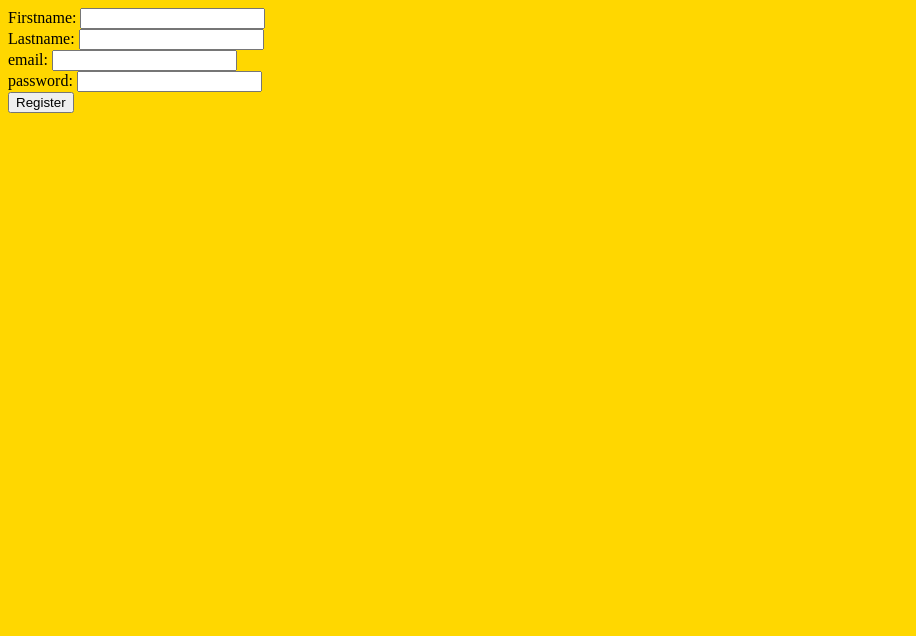
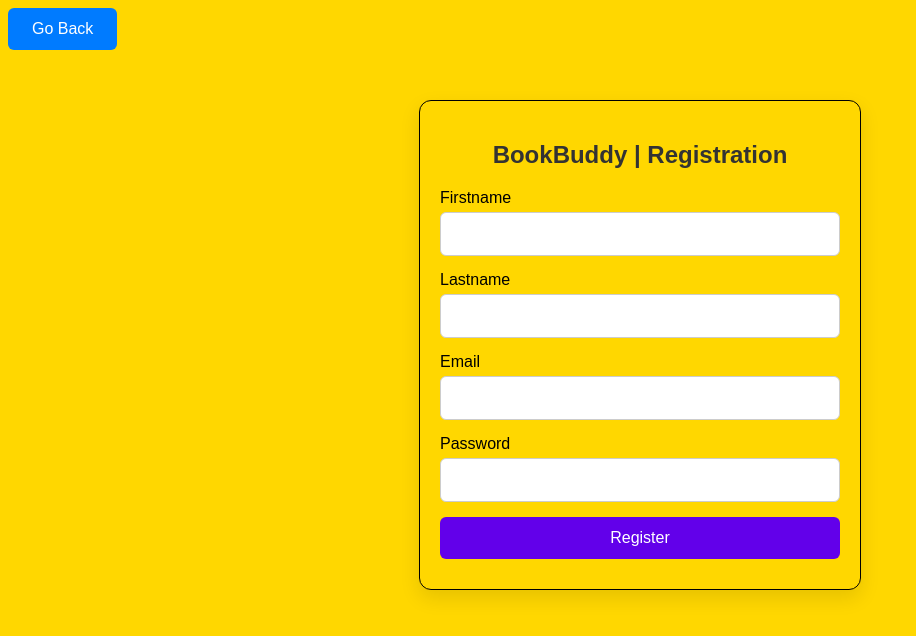
Before and after one commit to mastering23/mybookbuddy-app, a React (Vite) app: page /register in a window 1280 px wide. Shown: the top 636 px of the page, without its empty margins (0-916 px from the left). Built offline with nearby package versions, Linux system fonts and the light colour scheme.

Commit message:
adds css styling

```diff
--- a/src/components/Register.jsx
+++ b/src/components/Register.jsx
@@ -55,12 +55,16 @@ export const Register = () => {
 
 
   return (
-    <>
-      Firstname: <input value={firstNameValue} onChange={handleFirstNameChange} /><br />
-      Lastname: <input value={lastNameValue} onChange={handleLastNameChange} /><br />
-      email: <input value={emailValue} onChange={handleEmailChange} /><br />
-      password: <input value={passwordValue} onChange={handlePasswordChange} /><br />
-      <button onClick={handleRegisterClick}>Register</button>
-    </>
+    <div>
+      <button class="back-button" onClick={()=> navigate(-1)}>Go Back</button>  {/*navigate(-1) means to go back in history*/}
+      <div class="my-form">
+        <h2>BookBuddy | Registration</h2>
+        <label>Firstname</label><input type="text" value={firstNameValue} onChange={handleFirstNameChange} /><br />
+        <label>Lastname</label><input type="text" value={lastNameValue} onChange={handleLastNameChange} /><br />
+        <label> Email</label> <input type="email" value={emailValue} onChange={handleEmailChange} /><br />
+        <label>Password</label> <input type="password" value={passwordValue} onChange={handlePasswordChange} /><br />
+        <button onClick={handleRegisterClick}>Register</button>
+      </div>
+    </div>
   );
 };
--- a/src/components/SignIn.jsx
+++ b/src/components/SignIn.jsx
@@ -51,7 +51,8 @@ export const SignIn = () => {
 
 
   return (
-    <div>
+    <div class='my-form'>
+      <h2>BookBuddy | Sign In</h2>
       Username: <input value={usernameValue} onChange={handleUsernameChange} type='text' /><br />
       Password: <input value={passwordValue} onChange={handlePasswordChange} type='password' /><br />
       <button onClick={handleSignInClick}>Sign In</button>
--- a/src/index.css
+++ b/src/index.css
@@ -1,3 +1,98 @@
 body{
   background-color: gold;
 }
+
+.my-form {
+  width: 400px;
+  padding: 20px;
+  margin: 50px auto;
+  border: 1px solid;
+  border-radius: 12px;
+  box-shadow: 0 8px 20px rgba(0, 0, 0, 0.1);
+  font-family: 'Arial', sans-serif;
+}
+
+.my-form input {
+  margin-top: 5px;
+}
+
+/* Form fields */
+.my-form input[type="text"],
+.my-form input[type="email"],
+.my-form input[type="password"] {
+  width: 100%;
+  padding: 12px;
+  margin-bottom: 15px;
+  border: 1px solid #ccc;
+  border-radius: 6px;
+  box-sizing: border-box;
+  font-size: 16px;
+}
+
+.my-form input[type="text"]:focus,
+.my-form input[type="email"]:focus,
+.my-form input[type="password"]:focus {
+  border-color: #6200ea;
+  outline: none;
+  box-shadow: 0 0 6px rgba(98, 0, 234, 0.2);
+}
+
+/* Submit button */
+.my-form button {
+  width: 100%;
+  padding: 12px;
+  background-color: #6200ea;
+  color: #fff;
+  border: none;
+  border-radius: 6px;
+  font-size: 16px;
+  cursor: pointer;
+  transition: background-color 0.3s ease;
+  margin-bottom: 10px;
+}
+
+.my-form button:hover {
+  background-color: #3700b3;
+}
+
+/* Headline */
+.my-form h2 {
+  text-align: center;
+  margin-bottom: 20px;
+  font-size: 24px;
+  color: #333;
+}
+
+/* Additional styling */
+.my-form p {
+  font-size: 14px;
+  text-align: center;
+  color: #666;
+}
+
+
+.back-button {
+  padding: 12px 24px;
+  font-size: 16px;
+  background-color: #007bff;
+  color: white;
+  border: none;
+  border-radius: 6px;
+  cursor: pointer;
+  transition: background-color 0.3s ease, transform 0.2s ease;
+}
+
+.back-button:hover {
+  background-color: #0056b3;
+  transform: scale(1.05);
+}
+
+.back-button:active {
+  background-color: #003f7f;
+  transform: scale(0.98);
+}
+
+.back-button:focus {
+  outline: none;
+  box-shadow: 0 0 6px rgba(0, 123, 255, 0.4);
+}
```
